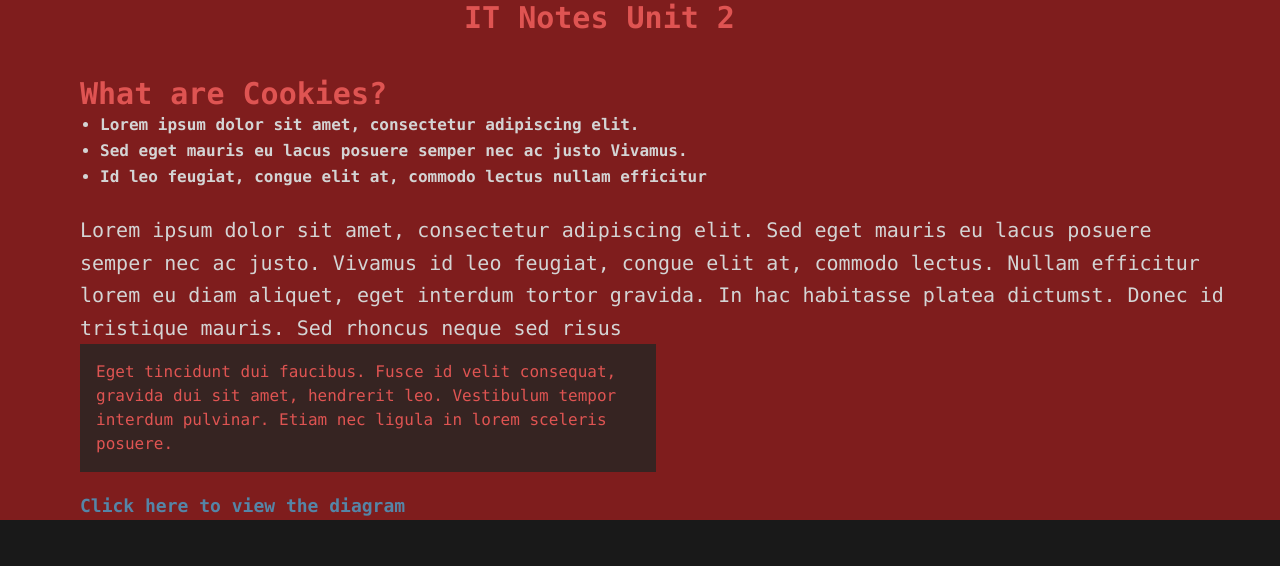
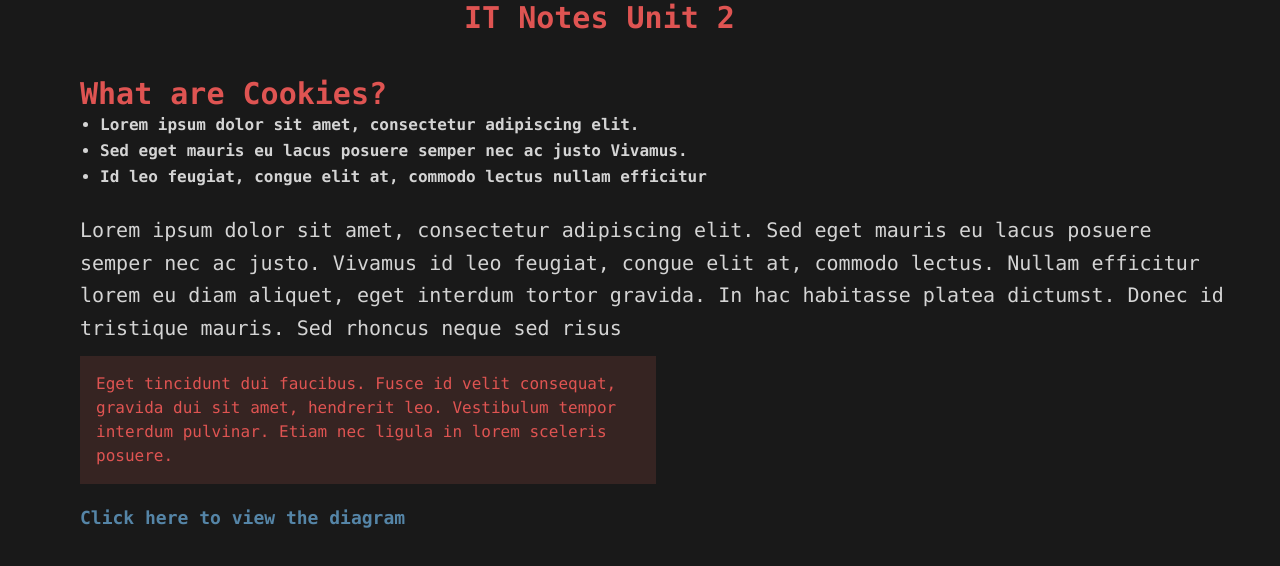
Before and after one commit to enocx/Hackers-Hangout, a website: page src/index.html in a window 1280 px wide. Drawn offline with Linux system fonts and the light colour scheme.

Commit message:
Remove background colors that were used for debugging

```diff
--- a/src/index.html
+++ b/src/index.html
@@ -13,8 +13,8 @@
         <div class="text-center ">
     </div>
 
-    <div class="test container  sm:pl-20 2xl:pl-[32rem] xl:bg-red-900 lg:bg-pink-400 md:bg-blue-700 sm:bg-green-900 bg-yellow-300 2xl:bg-sky-800">
-        <h1 class="text-custom-nred text-3xl font-extrabold pb-10 pl-32 sm:pr-6  md:pl-36 lg:pl-64 xl:pl-96 xl:bg-red-900 2xl:pl-36 lg:bg-pink-400 md:bg-blue-700 sm:bg-green-900 bg-yellow-300 2xl:bg-sky-800">IT Notes Unit 2</h1>
+    <div class="test container  sm:pl-20 2xl:pl-[32rem]">
+        <h1 class="text-custom-nred text-3xl font-extrabold pb-10 pl-32 sm:pr-6  md:pl-36 lg:pl-64 xl:pl-96  2xl:pl-36">IT Notes Unit 2</h1>
 
         <h1 class="text-custom-nred text-3xl font-bold pl-5 md:pl-0 lg:pl-24 xl:pl-0 2xl:pl-[-8rem]">
             What are Cookies?</h1>
@@ -25,7 +25,7 @@
             <li class="">Id leo feugiat, congue elit at, commodo lectus nullam efficitur</li> </ul>
              </p>
               <br>
-        <p class="pl-10 pr-8  sm:mr-12 sm:p-0 md:ml-0 lg:pl-24 xl:pl-0 2xl:pl-0 leading-relaxed text-custom-nwhite text-xl font-mono ">
+        <p class="pl-10 pr-8 pb-3 sm:mr-12 sm:p-0 sm:pb-3 md:ml-0 md:pb-3 lg:pl-24 lg:pb-3 xl:pl-0 xl:pb-3 2xl:pl-0 2xl:pb-3 leading-relaxed text-custom-nwhite text-xl font-mono ">
             Lorem ipsum dolor sit amet, consectetur adipiscing elit.
             Sed eget mauris eu lacus posuere semper nec ac justo. Vivamus
             id leo feugiat, congue elit at, commodo lectus. Nullam efficitur
```
Also changed, not shown: dist/output.css.
